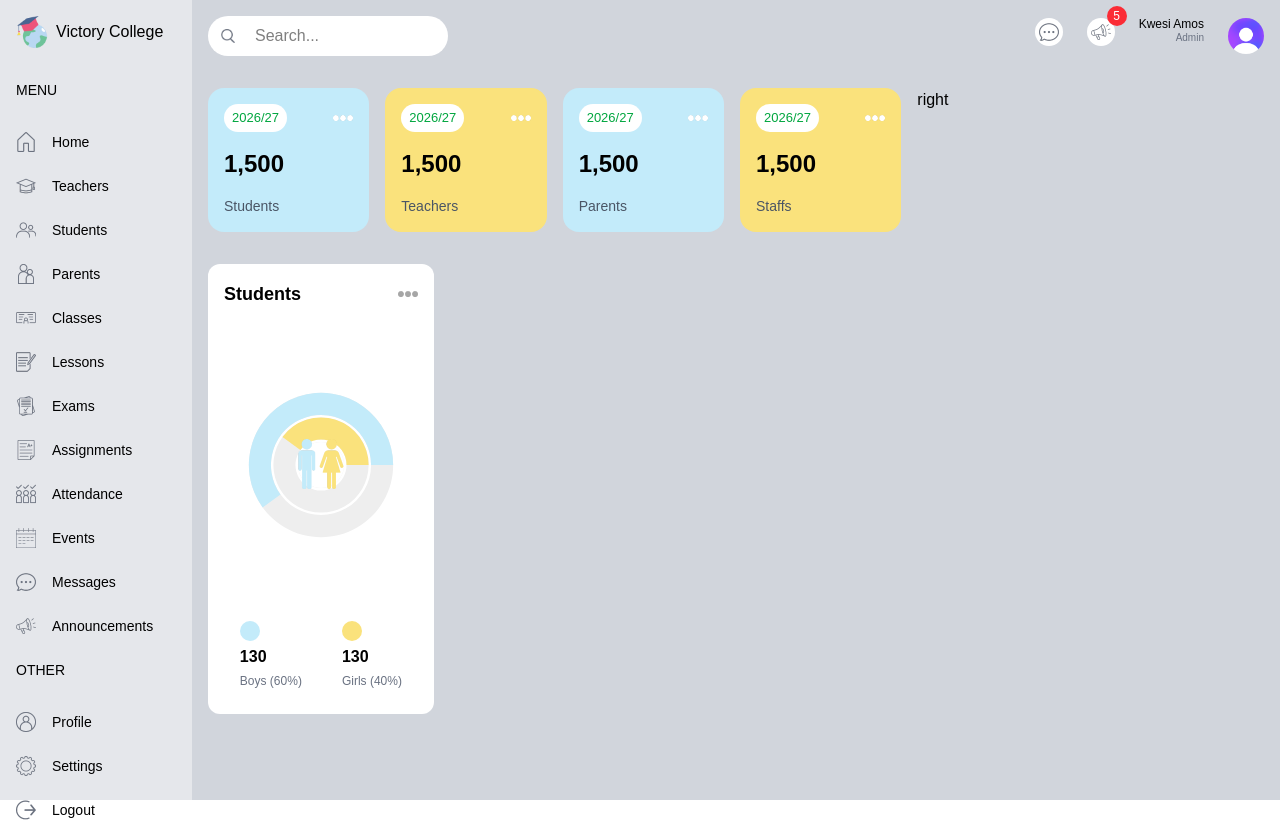
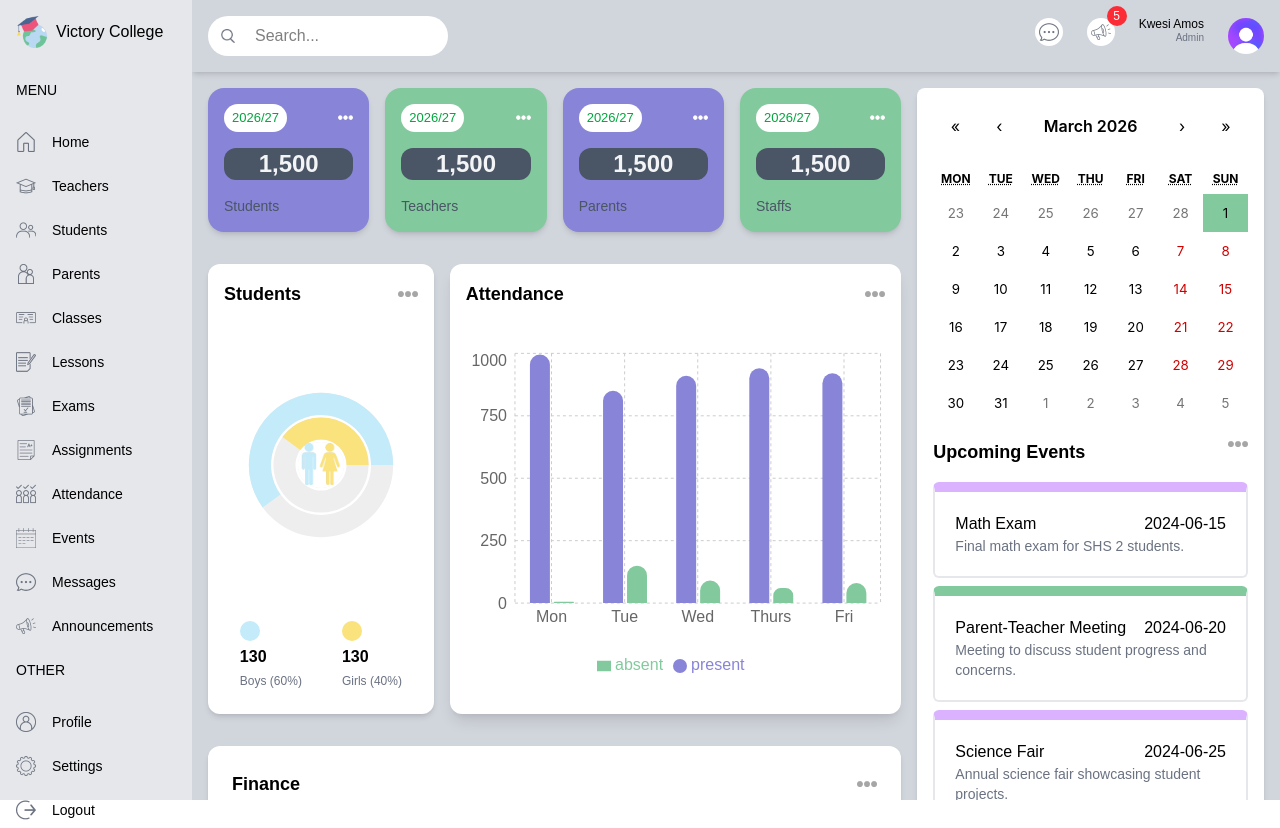
Before and after one commit to M-ute/sms_dashboard, a Next.js app: page /admin in a window 1280 px wide. Built offline with nearby package versions, Linux system fonts and the light colour scheme.

Commit message:
calender, finance, events

```diff
--- a/app/(dashboard)/admin/page.tsx
+++ b/app/(dashboard)/admin/page.tsx
@@ -1,6 +1,9 @@
 import UserCards from "@/components/UserCards"
-import CountCharts from "@/components/CountCharts"
+import CountChart from "@/components/CountChart"
+import AttendanceChart from "@/components/AttendanceChart"
+import FinanceChart from "@/components/FinanceChart"
 //import { type } from '../../../.next/types/routes.d';
+import Calender from '../../../components/Calender';
 
 const AdminPage = () => {
   return (
@@ -19,24 +22,25 @@ const AdminPage = () => {
         <div className="flex flex-col lg:flex-row gap-4">
           {/*COUNT CHART*/}
           <div className="w-full lg:w-1/3 h-112.5">
-            <CountCharts/>
+            <CountChart/>
           </div>
 
           {/*ATTENDANCE CHART*/}
           <div className="w-full lg:w-2/3 h-112.5">
-
+            <AttendanceChart/>
           </div>
         </div>
 
         {/*BOTTOM CHARTS*/}
-        <div className="">
+        <div className="w-full h-125 ">
+          <FinanceChart/>
 
         </div>
       </div>
 
       {/*RIGHT*/}
-      <div className="w-full lg:w-1/3 text-black">
-        right
+      <div className="w-full lg:w-1/3 text-black flex-col gap-8 ">
+        <Calender/>
       </div>
 
     </div>
--- a/app/globals.css
+++ b/app/globals.css
@@ -19,6 +19,8 @@
   --color-fourth: #F1F0FF;
   --color-fifth: #fae27c;
   --color-sixth: #fefce8;
+  --color-green: #82ca9d;
+  --color-purple: #8884d8;
 
 
 }
@@ -37,3 +39,19 @@ body {
   color: var(--foreground);
   font-family: Arial, Helvetica, sans-serif;
 }
+
+.react-calendar {
+  width: 100% !important;
+  border: none !important;
+  font-family: "Inter", sans-serif !important;
+}
+
+.react-calendar__tile--active {
+  background-color: #82ca9d !important;
+  color: black !important;
+}
+
+
+.react-calendar__navigation__label {
+  font-weight: 600 !important;
+}
--- /dev/null
+++ b/components/AttendanceChart.tsx
@@ -0,0 +1,71 @@
+"use client"
+import { BarChart, Bar, XAxis, YAxis, CartesianGrid, Tooltip, Legend } from 'recharts';
+//import { RechartsDevtools } from '@recharts/devtools';
+import  Image  from 'next/image';
+
+// #region Sample data
+const data = [
+  {
+    name: 'Mon',
+    present: 995,
+    absent: 5,
+
+  },
+  {
+    name: 'Tue',
+    present: 850,
+    absent: 150,
+
+  },
+  {
+    name: 'Wed',
+    present: 910,
+    absent: 90,
+
+  },
+  {
+    name: 'Thurs',
+    present: 940,
+    absent: 60,
+
+  },
+  {
+    name: 'Fri',
+    present: 920,
+    absent: 80,
+
+  },
+];
+
+
+const AttendanceChart = () => {
+  return (
+    <div className='bg-white rounded-xl w-full h-full p-4 shadow-lg'>
+        <div className='flex justify-between items-center mb-10'>
+            <h1 className='text-lg font-semibold'>Attendance</h1>
+            <Image src="/moreDark.png" alt="" width={20} height={20}/>
+        </div>
+        {/*CHART*/}
+         <BarChart
+            //style={{ width: '100%', maxWidth: '700px', maxHeight: '100vh', aspectRatio: 1.618 }}
+            width="100%"
+            height="80%"
+            responsive
+            data={data}
+            barSize={20}
+
+
+        >
+            <CartesianGrid strokeDasharray="3 3" />
+            <XAxis dataKey="name" axisLine={false} tickLine={false}/>
+            <YAxis width="auto" axisLine={false} tickLine={false} />
+            <Tooltip contentStyle={{borderRadius:"10px"}}/>
+            <Legend wrapperStyle={{paddingTop: "20px"}} />
+            <Bar dataKey="present" fill="#8884d8" activeBar={{ fill: 'pink', stroke: 'blue' }} radius={[10, 10, 0, 0]} legendType='circle'/>
+            <Bar dataKey="absent" fill="#82ca9d" activeBar={{ fill: 'gold', stroke: 'purple' }} radius={[10, 10, 0, 0]} />
+        </BarChart>
+    </div>
+  )
+}
+
+export default AttendanceChart
--- /dev/null
+++ b/components/Calender.tsx
@@ -0,0 +1,68 @@
+"use client"
+
+import { useState } from 'react';
+import Calendar from 'react-calendar';
+import 'react-calendar/dist/Calendar.css';
+import  Image  from 'next/image';
+
+type ValuePiece = Date | null;
+
+type Value = ValuePiece | [ValuePiece, ValuePiece];
+
+
+// TEMPORARY DATA
+const events = [
+    {
+        id: 1,
+        title: 'Math Exam',
+        date: '2024-06-15',
+        description: 'Final math exam for SHS 2 students.'
+    },
+    {
+        id: 2,
+        title: 'Parent-Teacher Meeting',
+        date: '2024-06-20',
+        description: 'Meeting to discuss student progress and concerns.'
+    },
+    {
+        id: 3,
+        title: 'Science Fair',
+        date: '2024-06-25',
+        description: 'Annual science fair showcasing student projects.'
+    },
+    {
+        id: 4,
+        title: 'Sports Day',
+        date: '2024-06-30',
+        description: 'A day of fun and competition for all students.'
+    },
+]
+
+const Calender = () => {
+     const [value, onChange] = useState<Value>(new Date());
+  return (
+
+    <div className='bg-white rounded-lg p-4 shadow-md'>
+      <Calendar onChange={onChange} value={value} />
+
+       <div className='flex items-center justify-between gap-4'>
+        <h1 className='text-lg font-semibold mt-4'>Upcoming Events</h1>
+        <Image src="/moreDark.png" alt='' width={20} height={20}/>
+       </div>
+
+      <div className='flex flex-col gap-2 mt-4'>
+        {events.map((event) => (
+            <div className='p-5 rounded-md border-2 border-gray-200 border-t-10 odd:border-t-purple-300 even:border-t-green ' key={event.id}>
+                <div className='flex items-center justify-between'>
+                    <h1>{event.title}</h1>
+                    <span>{event.date}</span>
+                </div>
+                <p className='text-sm text-gray-500'>{event.description}</p>
+            </div>
+        ))}
+      </div>
+    </div>
+  )
+}
+
+export default Calender
--- a/components/CountCharts.tsx
+++ b/components/CountChart.tsx
@@ -1,7 +1,6 @@
 "use client"
 import Image from 'next/image';
 import { RadialBarChart, RadialBar, Tooltip, ResponsiveContainer } from 'recharts';
-//import { RechartsDevtools } from '@recharts/devtools';
 
 
 
@@ -34,9 +33,9 @@ const data = [
 // };
 
 
-const CountCharts = () => {
+const CountChart = () => {
   return (
-    <div className='bg-white rounded-xl w-full h-full p-4'>
+    <div className='bg-white rounded-xl w-full h-full p-4 shadow-md'>
         {/*TITLE*/}
         <div className='flex justify-between items-center '>
             <h1 className='text-lg font-semibold'>Students</h1>
@@ -44,7 +43,7 @@ const CountCharts = () => {
         </div>
 
 
-        {/*CHARTS*/}
+        {/*CHART*/}
         <div className="relative w-full h-3/4 flex items-center justify-center">
             <div className="w-full h-full flex items-center justify-center">
                 <ResponsiveContainer width="100%" height="100%">
@@ -54,11 +53,11 @@ const CountCharts = () => {
                     data={data}
                     >
                     <RadialBar  background dataKey="count" />
-                    <Tooltip />
+                    <Tooltip contentStyle={{borderRadius:"10px"}} />
                     </RadialBarChart>
                 </ResponsiveContainer>
 
-                <Image src="/maleFemale.png" alt='' width={50} height={50} className='absolute' />
+                <Image src="/maleFemale.png" alt='' width={42} height={42} className='absolute top-1/2 left-1/2 -translate-1/2 -translate-1/2' />
             </div>
         </div>
 
@@ -80,4 +79,4 @@ const CountCharts = () => {
   )
 }
 
-export default CountCharts
+export default CountChart
--- /dev/null
+++ b/components/FinanceChart.tsx
@@ -0,0 +1,116 @@
+"use client"
+import { LineChart, Line, XAxis, YAxis, CartesianGrid, Tooltip, Legend } from 'recharts';
+import Image from 'next/image';
+
+
+const data = [
+  {
+    name: 'Jan',
+    income: 4000,
+    expense: 2400,
+
+  },
+  {
+    name: 'Feb',
+    income: 3000,
+    expense: 1398,
+
+},
+  {
+    name: 'Mar',
+    income: 2000,
+    expense: 9800,
+
+},
+  {
+    name: 'Apr',
+    income: 2780,
+    expense: 3908,
+
+},
+  {
+    name: 'May',
+    income: 1890,
+    expense: 4800,
+
+},
+  {
+    name: 'Jun',
+    income: 2390,
+    expense: 3800,
+    amt: 2500,
+  },
+  {
+    name: 'July',
+    income: 3490,
+    expense: 4300,
+    amt: 2100,
+  },
+  {
+    name: 'Aug',
+    income: 2000,
+    expense: 9800,
+    amt: 2290,
+  },
+  {
+    name: 'Sep',
+    income: 2780,
+    expense: 3908,
+    amt: 2000,
+  },
+  {
+    name: 'Oct',
+    income: 1890,
+    expense: 4800,
+    amt: 2181,
+  },
+  {
+    name: 'Nov',
+    income: 2390,
+    expense: 3800,
+    amt: 2500,
+  },
+  {
+    name: 'Dec',
+    income: 3490,
+    expense: 4300,
+    amt: 2100,
+  },
+
+]
+
+
+const FinanceChart = () => {
+  return (
+    <div className='bg-white h-full w-full rounded-xl p-6 shadow-md'>
+        <div className='flex justify-between items-center mb-10'>
+            <h1 className='text-lg font-semibold'>Finance</h1>
+            <Image src="/moreDark.png" alt='' width={20} height={20}/>
+        </div>
+
+        {/*CHART*/}
+
+        <LineChart
+            style={{ width: '100%', height: '80%', maxHeight: '70vh', aspectRatio: 1.618 }}
+            responsive
+            data={data}
+            margin={{
+                top: 5,
+                right: 0,
+                left: 0,
+                bottom: 5,
+            }}
+            >
+            <CartesianGrid strokeDasharray="3 3" />
+            <XAxis dataKey="name" axisLine={false} tickLine={false} fill="red"/>
+            <YAxis width="auto" axisLine={false} tickLine={false}/>
+            <Tooltip contentStyle={{borderRadius:"10px"}}/>
+            <Legend verticalAlign='bottom' wrapperStyle={{paddingTop: "20px"}}/>
+            <Line type="monotone" dataKey="income" stroke="#8884d8" activeDot={{ r: 8 }} strokeWidth={3}/>
+            <Line type="monotone" dataKey="expense" stroke="#82ca9d"  strokeWidth={5}/>
+        </LineChart>
+    </div>
+  )
+}
+
+export default FinanceChart
--- a/components/Navbar.tsx
+++ b/components/Navbar.tsx
@@ -2,7 +2,7 @@ import Image from "next/image"
 
 const Navbar = () => {
   return (
-    <div className="flex items-center justify-between p-4">
+    <div className="flex items-center justify-between p-4 shadow-md">
       {/*searchbar */}
       <div className="hidden md:flex bg-white rounded-full items-center justify-center p-1">
         <Image src="/search.png" alt="" width={14} height={14} className="mx-4"/>
--- a/components/UserCards.tsx
+++ b/components/UserCards.tsx
@@ -2,13 +2,13 @@ import Image from 'next/image'
 
 const UserCards = ({type}:{type:string}) => {
   return (
-    <div className='rounded-2xl odd:bg-first even:bg-fifth p-4 flex-1 min-w-[130px'>
-        <div className="flex justify-between items-center mb-4">
+    <div className='rounded-2xl odd:bg-purple even:bg-green p-4 flex-1 min-w-32.5 shadow-md'>
+        <div className="flex justify-between items-center mb-4 gap-2">
           <span className='bg-white rounded-full px-2 py-1 text-green-600 text-[13px]'>2026/27</span>
-          <Image src="/more.png" alt='' width={20} height={20}/>
+          <Image src="/more.png" alt='' width={15} height={15}/>
         </div>
 
-        <h1 className='text-2xl font-semibold my-4'>1,500</h1>
+        <h1 className='text-2xl font-semibold my-4 text-gray-100 bg-gray-600 rounded-xl flex items-center justify-center'>1,500</h1>
         <h2 className='capitalize text-sm font-medium text-gray-600' >{type}s</h2>
     </div>
   )
--- a/package.json
+++ b/package.json
@@ -11,6 +11,7 @@
   "dependencies": {
     "next": "16.1.6",
     "react": "19.2.3",
+    "react-calendar": "^6.0.0",
     "react-dom": "19.2.3",
     "recharts": "^3.7.0"
   },
```
Also changed, not shown: 1 other file (tests, documents, lock files or other folders).
